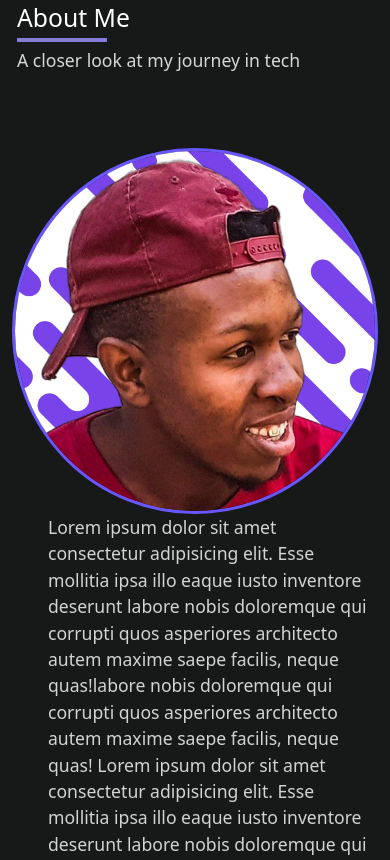
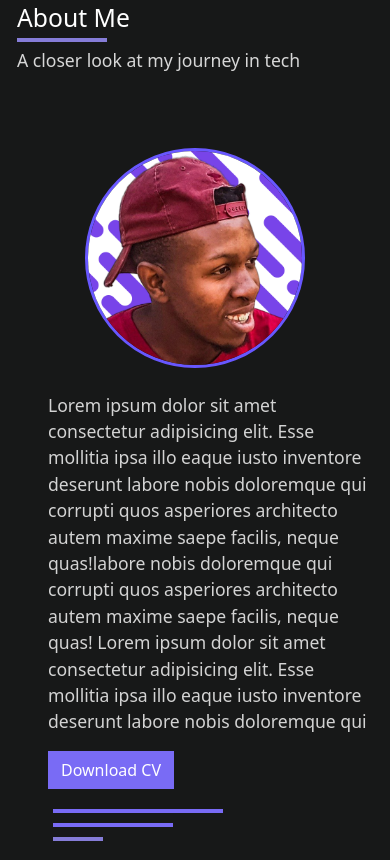
Before and after one commit to mokhelek/portfolio-website, a plain HTML site: page index.html in a window 390 px wide. Shown: the part 645-1505 px from the top of the page. Drawn offline with nearby package versions, Linux system fonts and the light colour scheme.

Commit message:
made the about section more responsive

```diff
--- a/assets/css/style.css
+++ b/assets/css/style.css
@@ -15,6 +15,10 @@
         color: var(--purple-light);
         font-size: 1.5rem;
         margin-right: 15px;
+    }
+    #about-img{
+        width:60% !important;
+        margin-bottom: 1.5rem;
     }
 
 }
@@ -97,6 +101,10 @@ h1{
     padding-left:3rem;
     font-size: 1.1rem;
 }
+#about-img{
+    width:85%;
+    margin-bottom: 1.5rem;
+}
 
 /* #####################################################   Skills Section  ################################################ */
 
--- a/index.html
+++ b/index.html
@@ -160,7 +160,7 @@
             <a id="cta-button" class="btn btn-lg" href="#"> See My Work </a>
             <a
               class="btn btn-lg btn-outline-secondary"
-              style="margin-left: 1rem; border-radius: 0;border: 1px rgb(188, 188, 188) solid;color:rgb(166, 166, 166) ;
+              style="margin-left: 1rem; border-radius: 0;border: 1px rgb(188, 188, 188) solid;color:rgb(166, 166, 166) ;"
               href="#"
             >
               Get In Touch
@@ -183,7 +183,7 @@
     <!-- ###################################################    About Section ########################################## -->
 
     <section id="about-section">
-      <div class="container">
+      <div style="overflow-x: hidden;" class="container">
         <h2
           id="sections"
           style="
@@ -221,15 +221,19 @@
         <br />
         <br />
         <div class="row align-items-center">
-          <div class="col-md-3">
+          <div class="col-md-4 col-lg-3">
+            <center>
                 <img
+                id="about-img"
                   style="border: 3px #6857ff solid; border-radius: 50%"
                   class="img-fluid"
                   src="assets/images/profile-pic.png"
                   alt=""
                 />
+            </center>
+
           </div>
-          <div class="col-md-9 about-text">
+          <div class="col-md-8 col-lg-9 about-text">
             <p>
               Lorem ipsum dolor sit amet consectetur adipisicing elit. Esse
               mollitia ipsa illo eaque iusto inventore deserunt labore nobis
```
Lines whose indentation alone changed are shown as unchanged.
